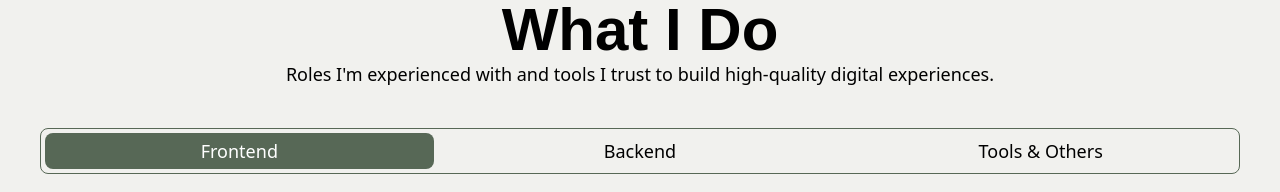
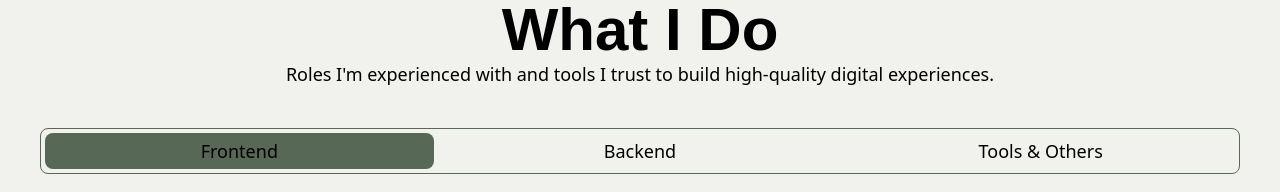
Before and after one commit to TamaWira/yuuniverse, a Next.js app: page / in a window 1280 px wide. Shown: the part 1800-1992 px from the top of the page. Built offline with nearby package versions, Linux system fonts and the light colour scheme; a web font is replaced by a local one.

Commit message:
feat: update skills color on dark theme

```diff
--- a/src/components/features/skills/skill-buttons.tsx
+++ b/src/components/features/skills/skill-buttons.tsx
@@ -17,9 +17,9 @@ export function SkillButtons({
           key={index}
           onClick={() => setSelectedSkill(index)}
           className={cn(
-            "w-full hover:bg-[#576856] hover:text-white hover:dark:bg-[#171D17] rounded-lg py-1 transition-all font-extralight text-sm md:text-lg",
+            "w-full hover:bg-[#576856] hover:text-white hover:dark:text-[#576856] hover:dark:bg-white rounded-lg py-1 transition-all font-extralight text-sm md:text-lg",
             {
-              "bg-[#576856] dark:bg-[#171D17] text-white":
+              "bg-[#576856] dark:bg-white dark:text-[#576856]":
                 selectedSkill === index,
             }
           )}
```
